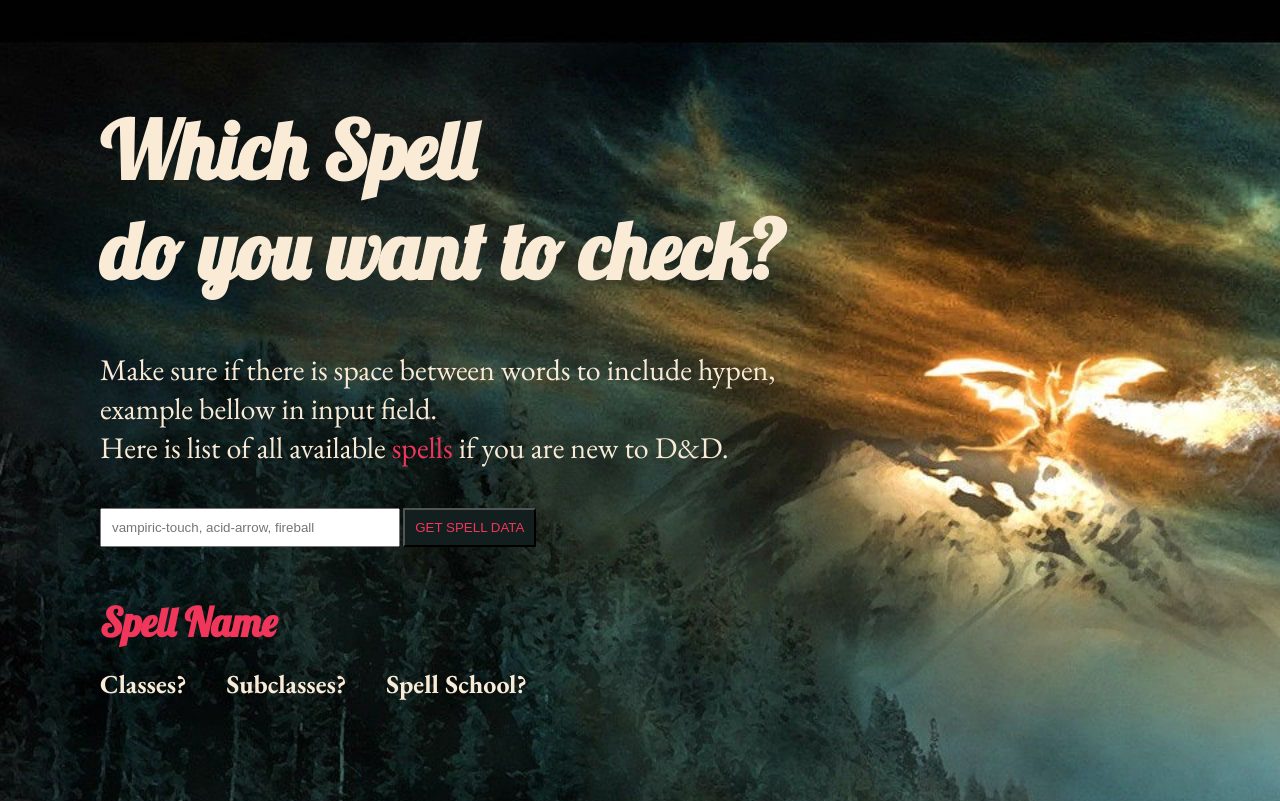
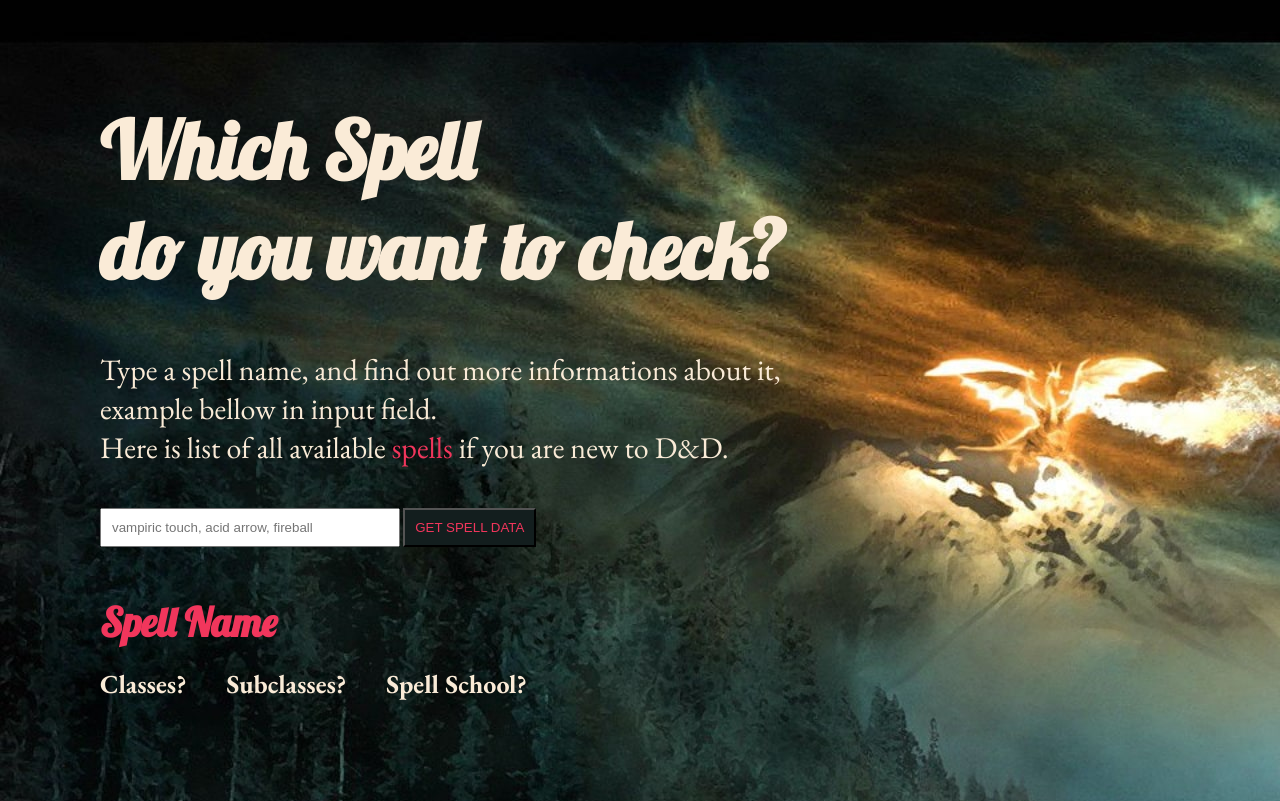
Before and after one commit to susakovich/ddAPI, a plain HTML site: page index.html in a window 1280 px wide. Both pictures are taken after a click on the button "GET SPELL DATA". Shown: the top 801 px of the page. Drawn offline with nearby package versions, Linux system fonts and the light colour scheme; no server answers.

Commit message:
Remove hypen needed in input search

```diff
--- a/index.html
+++ b/index.html
@@ -14,7 +14,7 @@
         do you want to check?
       </h1>
       <p>
-        Make sure if there is space between words to include hypen, <br />
+        Type a spell name, and find out more informations about it, <br />
         example bellow in input field. <br />
         Here is list of all available
         <a
@@ -30,7 +30,7 @@
           type="text"
           name=""
           value=""
-          placeholder="vampiric-touch, acid-arrow, fireball"
+          placeholder="vampiric touch, acid arrow, fireball"
         />
         <button type="button" name="button">Get Spell Data</button>
       </div>
--- a/main.js
+++ b/main.js
@@ -1,7 +1,10 @@
 document.querySelector("button").addEventListener("click", getSpell);
 
 function getSpell() {
-  const spellName = document.querySelector("input").value.toLowerCase();
+  const spellName = document
+    .querySelector("input")
+    .value.toLowerCase()
+    .replace(" ", "-");
   const url = `https://www.dnd5eapi.co/api/spells/${spellName}`;
 
   document.querySelector("#classes").innerHTML = "";
```
